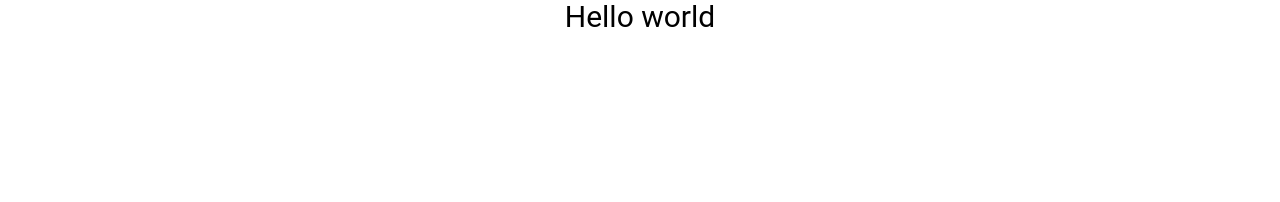
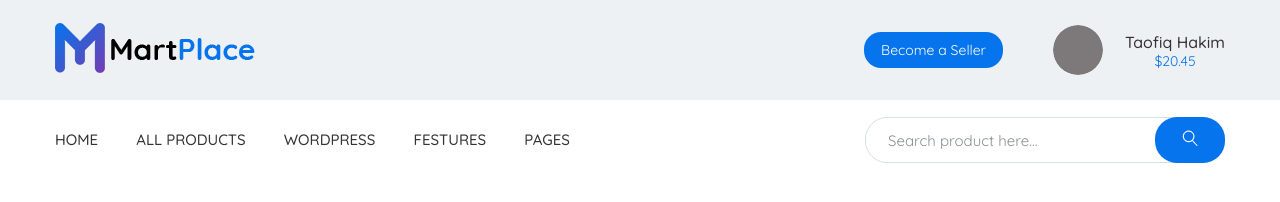
Before and after one commit to hardwar1/bmarket_DZ, a website: page app/index.html in a window 1280 px wide. Drawn offline with nearby package versions, Linux system fonts and the light colour scheme.

Commit message:
add header PAGE: home

```diff
--- a/app/index.html
+++ b/app/index.html
@@ -1,15 +1,60 @@
 <!DOCTYPE html>
 <html lang="en">
+
 <head>
   <meta charset="UTF-8">
   <meta name="viewport" content="width=device-width, initial-scale=1.0">
   <meta http-equiv="X-UA-Compatible" content="ie=edge">
   <title>Document</title>
+  <link rel="icon" href="images/heart-broken.ico" type="image/x-icon">
+  <link href="https://fonts.googleapis.com/css?family=Quicksand:400,500,700&display=swap" rel="stylesheet">
   <link rel="stylesheet" href="css/style.css">
-    <link rel="icon" href="images/heart-broken.ico" type="image/x-icon">
 </head>
+
 <body>
-    <h1>Hello world</h1>
+  <header class="header">
+    <div class="header-top__bg">
+      <div class="container">
+        <div class="header-top">
+          <a href="#">
+            <img src="images/header-logo.png" alt="" class="header-top__logo">
+          </a>
+          <a href="#" class="header-top__become">Become a Seller</a>
+          <div class="header-top__account-info">
+            <div class="header-top__avatar ibg">
+              <img src="images/header-avatar.jpg" alt="avatar">
+            </div>
+            <div class="header-top__acc-wrapper">
+              <div class="header-top__acc-name">Taofiq Hakim</div>
+              <div class="header-top__acc-cash">$20.45</div>
+            </div>
+          </div>
+        </div>
+      </div>
+    </div><!-- header-top -->
+    <div class="header-menu">
+      <div class="container">
+        <div class="header-menu__body">
+          <nav>
+            <ul class="header-menu__wrapper menu">
+              <li class="menu__link"><a href="#">Home</a></li>
+              <li class="menu__link"><a href="#">all products</a></li>
+              <li class="menu__link"><a href="#">wordpress</a></li>
+              <li class="menu__link"><a href="#">festures</a></li>
+              <li class="menu__link"><a href="#">Pages</a></li>
+            </ul>
+          </nav>
+          <form action="#" class="menu__search-bar">
+            <input type="text" class="menu__input" placeholder="Search product here...">
+            <button class="menu__search-btn">
+              <img src="images/search.png" alt="search">
+            </button>
+          </form>
+        </div>
+      </div>
+
+    </div>
+  </header>
 
 
 
@@ -17,4 +62,5 @@
   <script src="js/libs.min.js"></script>
   <script src="js/main.min.js"></script>
 </body>
+
 </html>
--- a/app/js/js-source/main.js
+++ b/app/js/js-source/main.js
@@ -6,6 +6,7 @@ $(function () {
     $('.header__nav-inner').slideToggle();
     $(this).toggleClass('burger__opened');
   });
+
   //ibg
   function ibg() {
     document.querySelectorAll(".ibg").forEach(el => {
--- a/app/scss/_vars.scss
+++ b/app/scss/_vars.scss
@@ -1,13 +1,6 @@
-$f-base: "Roboto";
-$f-bold: "Raleway";
-$f-600: "Lato-Semibold";
+$f-base: "Quicksand";
 $f-sub: sans-serif;
 
-$c-blue: #546e7a;
-$c-black: #263238;
-$c-red: #e74c3c;
-$c-green: #8bc34a;
+$bg-milky: #eef1f3;
 
-$bg-green: #8bc34a;
-$bg-red: #e74c3c;
-$bg-blue: #263238;
+$blue: #0674ec;
--- a/app/scss/style.scss
+++ b/app/scss/style.scss
@@ -3,3 +3,100 @@
 @import "fonts";
 @import "global";
 @import "media";
+
+.header-top {
+  display: flex;
+  align-items: center;
+  justify-content: space-between;
+  min-height: 100px;
+
+  &__bg {
+    background-color: $bg-milky;
+  }
+
+  &__become {
+    display: inline-block;
+    padding: 4px 17px;
+    margin-right: 50px;
+    margin-left: auto;
+    font-size: 14px;
+    line-height: 28px;
+    color: #fff;
+    background-color: $blue;
+    border-radius: 17px;
+  }
+
+  &__account-info {
+    display: flex;
+    align-items: center;
+  }
+
+  &__avatar {
+    width: 50px;
+    height: 50px;
+    margin-right: 22px;
+    border-radius: 50%;
+  }
+
+  &__acc-name {
+    font-size: 16px;
+    font-weight: 500;
+    line-height: 22px;
+    color: rgb(51, 51, 51);
+  }
+
+  &__acc-cash {
+    font-size: 14px;
+    color: $blue;
+  }
+}
+
+.header-menu {
+  &__body {
+    display: flex;
+    align-items: center;
+    justify-content: space-between;
+    min-height: 80px;
+  }
+}
+
+.menu {
+  &__link {
+    display: inline-block;
+    margin-right: 34px;
+    font-size: 15px;
+    font-weight: 500;
+    line-height: 42px;
+    color: #333;
+    text-transform: uppercase;
+  }
+
+  &__search-bar {
+    position: relative;
+  }
+
+  &__input {
+    width: 360px;
+    height: 46px;
+    padding: 0 75px 0 22px;
+    font-size: 15px;
+    line-height: 30px;
+    border: 1px solid rgb(217, 223, 229);
+    border-radius: 22px;
+
+    &::placeholder {
+      color: #898f96;
+    }
+  }
+
+  &__search-btn {
+    position: absolute;
+    top: 0;
+    right: 0;
+    width: 70px;
+    height: 100%;
+    background-color: $blue;
+    border: none;
+    border-radius: 22px;
+  }
+}
```
Also changed, not shown: app/css/style.css, app/images/header-avatar.jpg (added), app/images/search.png (added). Lines whose indentation alone changed are shown as unchanged.
